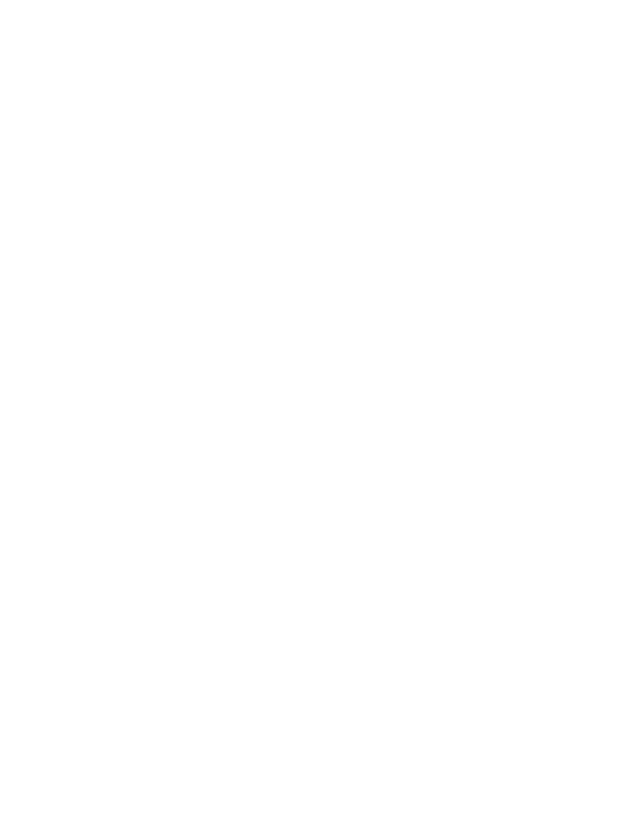
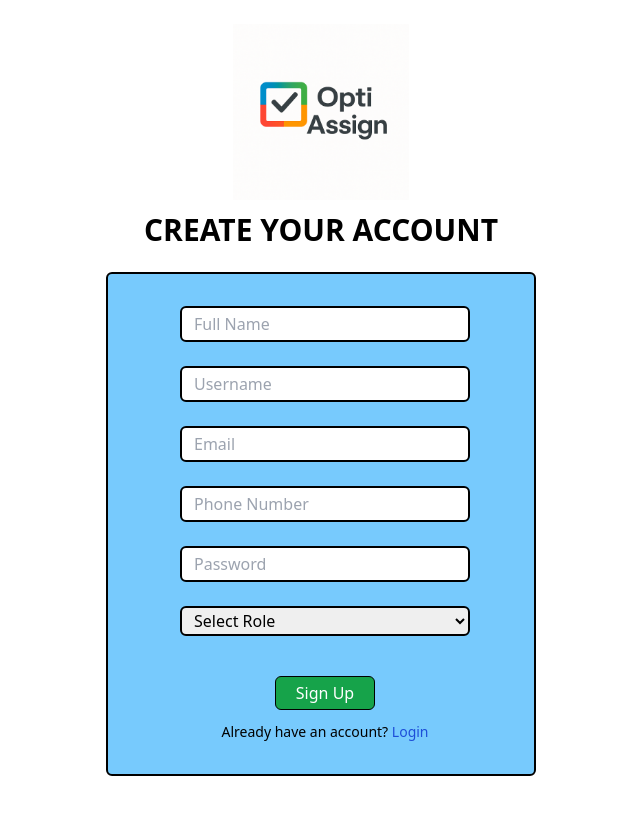
Before and after one commit to Suvragit/Project-Management-System, a React (Create React App) app: page /signup in a window 1280 px wide. Before the commit this address had no page. Shown: the top 814 px of the page, without its empty margins (319-959 px from the left). Built offline with nearby package versions, Linux system fonts and the light colour scheme.

Commit message:
signup page completed

```diff
--- a/src/App.js
+++ b/src/App.js
@@ -17,6 +17,7 @@ import WishlistPage from "./Pages/Wishlist/WishlistPage";
 import AdminOngoingPage from "./Pages/AdminOngoingProjects/AdminOngoingPage";
 import MemberDetails from "./Pages/AdminOngoingProjects/MemberDetails";
 import SearchResults from "./Component/Head/SearchResults";
+import SignUp from "./Pages/SignUp/SignUp";
 
 
 function App() {
@@ -26,6 +27,7 @@ function App() {
         <Routes>
           <Route path="/" element={<LandingPage />} />
           <Route path="/login" element={<Login />} />
+          <Route path="/signup" element={<SignUp />} />
           <Route
             path="/Home/*"
             element={
--- a/src/Pages/LoginPage/Login.js
+++ b/src/Pages/LoginPage/Login.js
@@ -35,7 +35,7 @@ const Login = () => {
             if (!response.ok) throw new Error('Failed to fetch data');
 
             const data = await response.json();
-            const jsonData = data.record; // Your user data is in data.record
+            const jsonData = data.record;
 
             // Find the matched user
             const matchedUser = jsonData.find(
@@ -46,13 +46,12 @@ const Login = () => {
             );
 
             if (matchedUser) {
-                // Store user data in localStorage
                 localStorage.setItem('userId', matchedUser.id);
                 localStorage.setItem('email', matchedUser.email);
                 localStorage.setItem('name', matchedUser.name);
                 localStorage.setItem('role', matchedUser.role);
 
-                navigate('/Home');
+                navigate('/home');
             } else {
                 setError('Invalid Email or Password');
             }
@@ -103,12 +102,20 @@ const Login = () => {
                     )}
 
                     <button
-                        className="bg-[#2c45ffe9] text-white w-[100px] mt-4 mx-20 rounded-md py-1 border border-black hover:bg-[#0051F2] disabled:opacity-50"
+                        className="bg-[#2c45ffe9] text-white w-[100px] mt-4 rounded-md py-1 border border-black hover:bg-[#0051F2] disabled:opacity-50"
                         type="submit"
                         disabled={loading}
                     >
                         {loading ? 'Logging in...' : 'Login'}
                     </button>
+
+                    {/* Sign Up link under login button */}
+                    <Link
+                        to="/signup"
+                        className="text-blue-700 hover:underline mt-3"
+                    >
+                        Don’t have an account? Sign Up
+                    </Link>
                 </form>
             </div>
         </div>
--- /dev/null
+++ b/src/Pages/SignUp/SignUp.js
@@ -0,0 +1,173 @@
+import React, { useState } from "react";
+import OptiAssign from '../../Assets/OptiAssign.png';
+
+import { useNavigate, Link } from "react-router-dom";
+
+export default function SignUp() {
+  const [formData, setFormData] = useState({
+    email: "",
+    phone: "",
+    username: "",
+    password: "",
+    role: "",
+    name: "",
+  });
+
+  const [error, setError] = useState("");
+  const navigate = useNavigate();
+
+  const handleChange = (e) => {
+    setFormData({ ...formData, [e.target.name]: e.target.value });
+  };
+
+  const handleSubmit = async (e) => {
+    e.preventDefault();
+
+    if (!formData.email || !formData.phone || !formData.username || !formData.password || !formData.role || !formData.name) {
+      setError("All fields are required!");
+      return;
+    }
+
+    try {
+      // Fetch existing users from JSONBin
+      const res = await fetch("https://api.jsonbin.io/v3/b/689a1f61d0ea881f4056ccf5/latest", {
+        headers: {
+          "X-Master-Key": "$2a$10$s/5LWeaJ3ZnHZupGV3N.V.FQEuqtCPQeuUgpX9DePVQMEIo4WC5YS",
+        },
+      });
+
+      const data = await res.json();
+      const users = data.record;
+
+      // Generate new ID
+      const numericIds = users.filter(u => !isNaN(u.id)).map(u => u.id);
+      const newId = numericIds.length ? Math.max(...numericIds) + 1 : 1;
+
+      // New user object
+      const newUser = {
+        id: newId,
+        email: formData.email,
+        phone: formData.phone,
+        username: formData.username,
+        password: formData.password,
+        role: formData.role,
+        name: formData.name,
+        image: "",
+        skills: [],
+        bench: "",
+        wishlist: [],
+        "ongoing project": [],
+        "completed project": [],
+        request: [],
+        notification: []
+      };
+
+      // Update JSONBin
+      const updatedUsers = [...users, newUser];
+      await fetch("https://api.jsonbin.io/v3/b/689a1f61d0ea881f4056ccf5", {
+        method: "PUT",
+        headers: {
+          "Content-Type": "application/json",
+          "X-Master-Key": "$2a$10$s/5LWeaJ3ZnHZupGV3N.V.FQEuqtCPQeuUgpX9DePVQMEIo4WC5YS",
+        },
+        body: JSON.stringify(updatedUsers),
+      });
+
+      alert("Sign Up Successful! Redirecting to Login...");
+      navigate("/");
+
+    } catch (err) {
+      console.error("Error during signup:", err);
+      alert("Signup failed. Try again!");
+    }
+  };
+
+  return (
+    <div>
+      {/* Logo and text same as Login */}
+      <div className="flex flex-col items-center mt-6">
+  <img src={OptiAssign} alt="Logo" className="w-44 h-44 mb-3" />
+  <h2 className="text-3xl font-sans font-semibold">CREATE YOUR ACCOUNT</h2>
+</div>
+
+
+
+      <div className="bg-[#77CAFD] rounded-md p-8 w-[430px] mx-auto mt-6 h-auto border-2 border-black">
+        <form className="grid place-items-center" onSubmit={handleSubmit}>
+
+          <input
+            type="text"
+            name="name"
+            placeholder="Full Name"
+            value={formData.name}
+            onChange={handleChange}
+            className="mx-10 mb-6 py-1 rounded-md w-[290px] pl-3 border-2 border-black"
+          />
+
+          <input
+            type="text"
+            name="username"
+            placeholder="Username"
+            value={formData.username}
+            onChange={handleChange}
+            className="mx-10 mb-6 py-1 rounded-md w-[290px] pl-3 border-2 border-black"
+          />
+
+          <input
+            type="email"
+            name="email"
+            placeholder="Email"
+            value={formData.email}
+            onChange={handleChange}
+            className="mx-10 mb-6 py-1 rounded-md w-[290px] pl-3 border-2 border-black"
+          />
+
+          <input
+            type="text"
+            name="phone"
+            placeholder="Phone Number"
+            value={formData.phone}
+            onChange={handleChange}
+            className="mx-10 mb-6 py-1 rounded-md w-[290px] pl-3 border-2 border-black"
+          />
+
+          <input
+            type="password"
+            name="password"
+            placeholder="Password"
+            value={formData.password}
+            onChange={handleChange}
+            className="mx-10 mb-6 py-1 rounded-md w-[290px] pl-3 border-2 border-black"
+          />
+
+          <select
+            name="role"
+            value={formData.role}
+            onChange={handleChange}
+            className="w-[290px] rounded-md mb-6 h-[30px] pl-2 border-2 border-black"
+          >
+            <option value="" disabled hidden>Select Role</option>
+            <option value="Employee">Employee</option>
+            <option value="Admin">Admin</option>
+          </select>
+
+          {error && <p className="text-red-600 text-sm mt-1">{error}</p>}
+
+          <button
+            type="submit"
+            className="bg-green-600 text-white w-[100px] mt-4 rounded-md py-1 border border-black hover:bg-green-700"
+          >
+            Sign Up
+          </button>
+
+          <p className="text-sm mt-3">
+            Already have an account?{" "}
+            <Link to="/" className="text-blue-700 hover:underline">
+              Login
+            </Link>
+          </p>
+        </form>
+      </div>
+    </div>
+  );
+}
```
